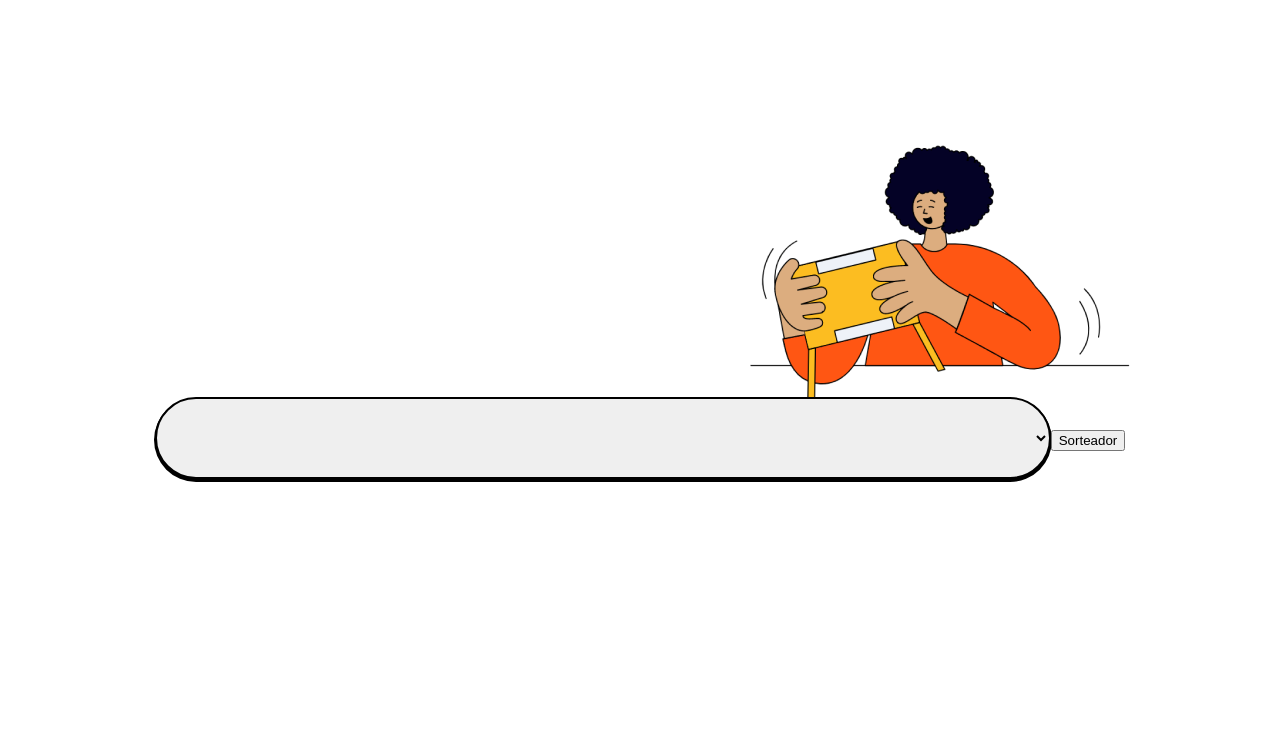
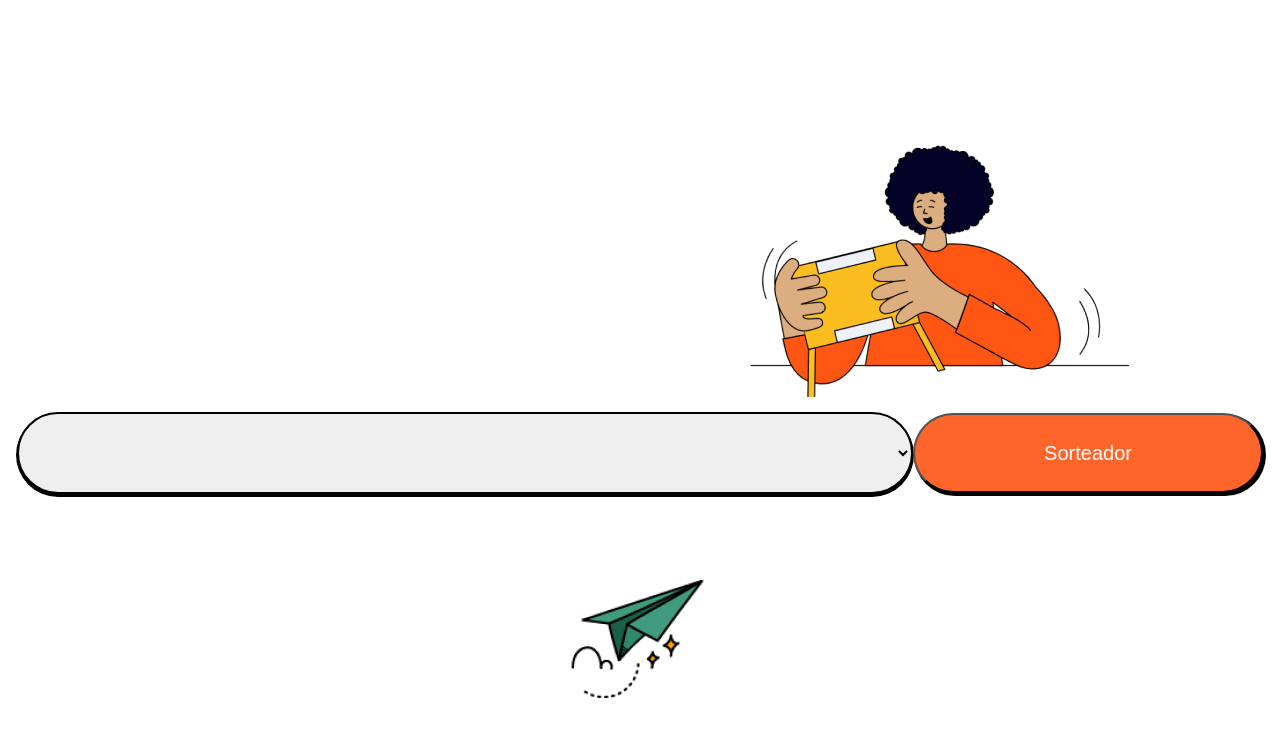
Before and after one commit to YuriCF1/Proj.Study-Jest-Test, a React (Create React App) app in the folder sorteador-amigo-secreto/: page /sorteio in a window 1280 px wide. Shown: the top 736 px of the page. Built offline with nearby package versions, Linux system fonts and the light colour scheme.

Commit message:
Adding footer and class

```diff
--- a/sorteador-amigo-secreto/src/Paginas/Sorteio.tsx
+++ b/sorteador-amigo-secreto/src/Paginas/Sorteio.tsx
@@ -2,7 +2,7 @@ import React, { useState } from "react";
 import { useListaDeParticipantes } from "../state/hooks/useListaDeParticipantes";
 import { useResultadoDoSorteio } from "../state/hooks/useResultadoDoSorteio";
 
-import './Sorteio.css'
+import "./Sorteio.css";
 
 const Sorteio = () => {
   const [participanteDaVez, setParticipanteDaVez] = useState("");
@@ -34,9 +34,16 @@ const Sorteio = () => {
             <option key={participante}>{participante}</option>
           ))}
         </select>
-        <button>Sorteador</button>
+        <button className={"botao-sortear"}>Sorteador</button>
       </form>
       {amigoSecreto && <p role="alert">{amigoSecreto}</p>}
+      <footer className="sorteio">
+        <img
+          src="./img/aviao.png"
+          className="aviao"
+          alt="Um desenho de um avião de papel"
+        />
+      </footer>
     </section>
   );
 };
```
